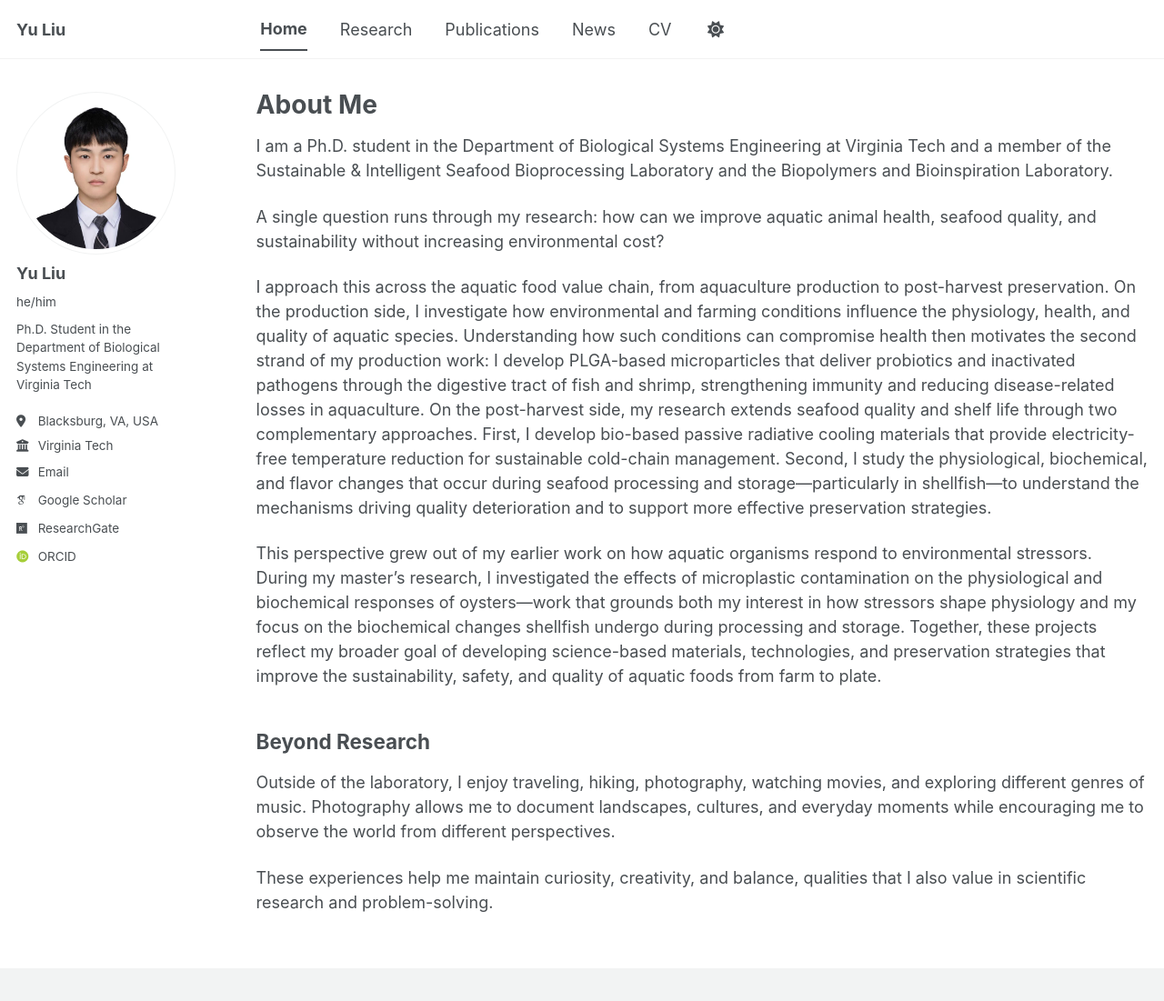
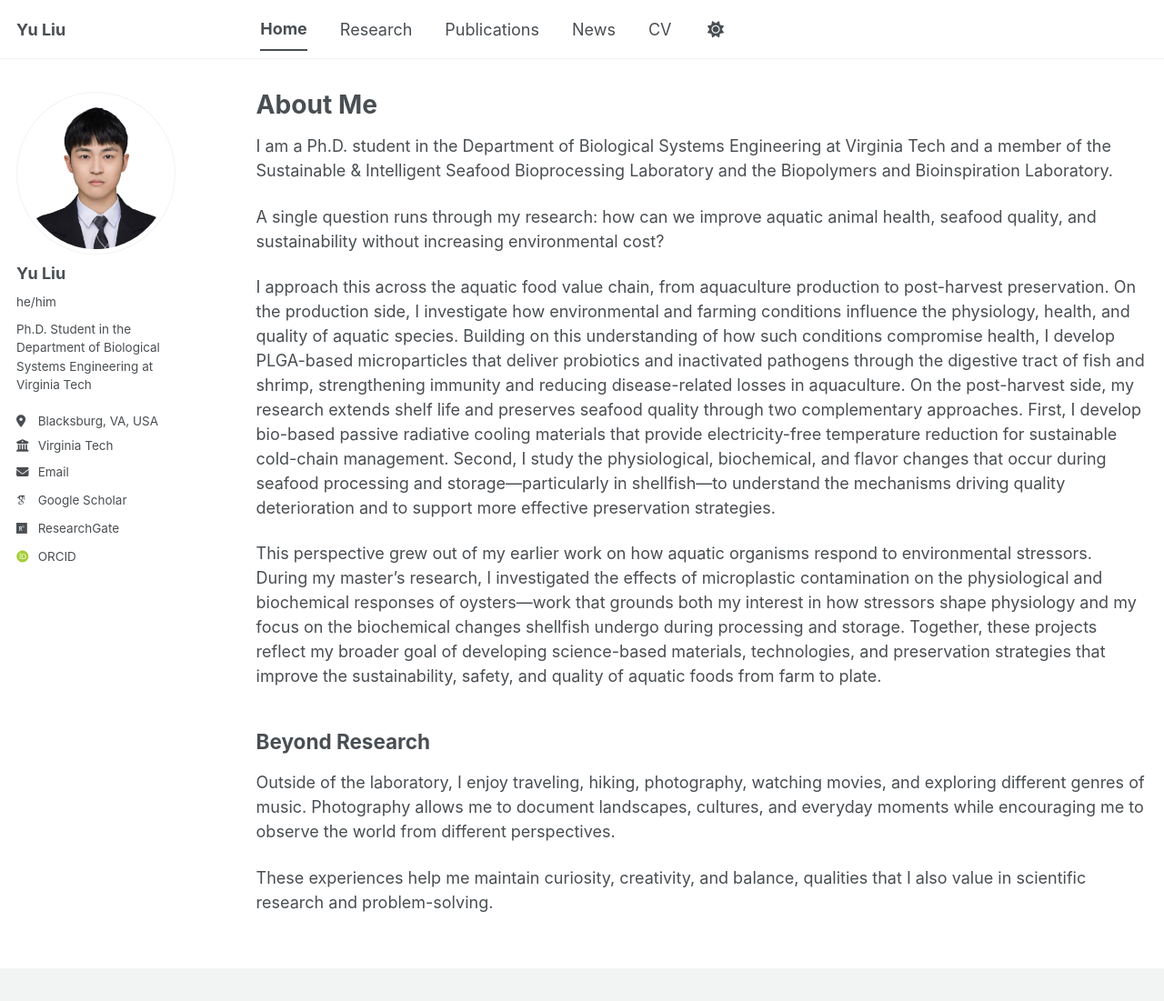
Before and after one commit to yuliu0322/yuliu0322.github.io, a Jekyll site: the page built from _pages/about.md, in a window 1280 px wide and 1101 px high. Shown: the whole window at 91% size. Built offline with Jekyll 4.4.1, drawn with Linux system fonts in a browser that asks for light colours; some web fonts are replaced; a script bundle is joined from its source files by our own code; library files that are not in the unit come from our copies.

Commit message:
Update about.md

```diff
--- a/_pages/about.md
+++ b/_pages/about.md
@@ -12,7 +12,7 @@ I am a Ph.D. student in the Department of Biological Systems Engineering at Virg
 
 A single question runs through my research: how can we improve aquatic animal health, seafood quality, and sustainability without increasing environmental cost?
 
-I approach this across the aquatic food value chain, from aquaculture production to post-harvest preservation. On the production side, I investigate how environmental and farming conditions influence the physiology, health, and quality of aquatic species. Understanding how such conditions can compromise health then motivates the second strand of my production work: I develop PLGA-based microparticles that deliver probiotics and inactivated pathogens through the digestive tract of fish and shrimp, strengthening immunity and reducing disease-related losses in aquaculture. On the post-harvest side, my research extends seafood quality and shelf life through two complementary approaches. First, I develop bio-based passive radiative cooling materials that provide electricity-free temperature reduction for sustainable cold-chain management. Second, I study the physiological, biochemical, and flavor changes that occur during seafood processing and storage—particularly in shellfish—to understand the mechanisms driving quality deterioration and to support more effective preservation strategies.
+I approach this across the aquatic food value chain, from aquaculture production to post-harvest preservation. On the production side, I investigate how environmental and farming conditions influence the physiology, health, and quality of aquatic species. Building on this understanding of how such conditions compromise health, I develop PLGA-based microparticles that deliver probiotics and inactivated pathogens through the digestive tract of fish and shrimp, strengthening immunity and reducing disease-related losses in aquaculture. On the post-harvest side, my research extends shelf life and preserves seafood quality through two complementary approaches. First, I develop bio-based passive radiative cooling materials that provide electricity-free temperature reduction for sustainable cold-chain management. Second, I study the physiological, biochemical, and flavor changes that occur during seafood processing and storage—particularly in shellfish—to understand the mechanisms driving quality deterioration and to support more effective preservation strategies.
 
 This perspective grew out of my earlier work on how aquatic organisms respond to environmental stressors. During my master's research, I investigated the effects of microplastic contamination on the physiological and biochemical responses of oysters—work that grounds both my interest in how stressors shape physiology and my focus on the biochemical changes shellfish undergo during processing and storage. Together, these projects reflect my broader goal of developing science-based materials, technologies, and preservation strategies that improve the sustainability, safety, and quality of aquatic foods from farm to plate.
 
```
